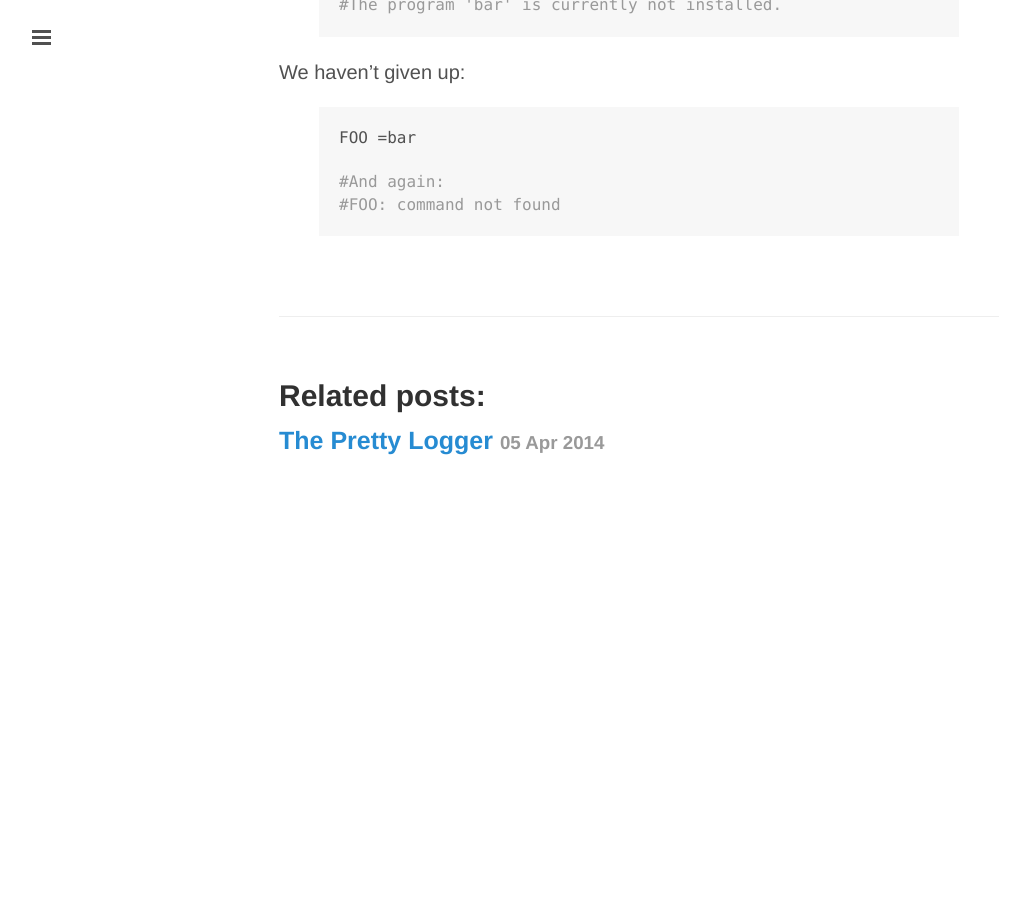
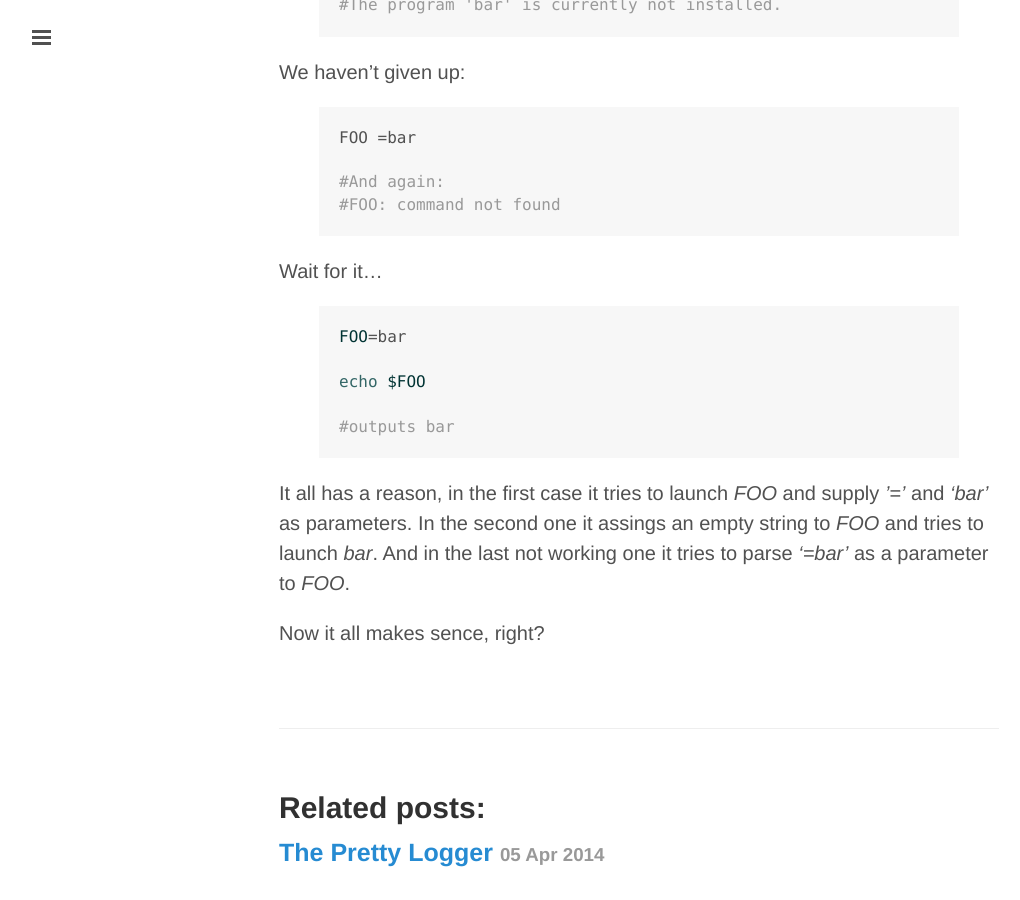
Before and after one commit to lyuboraykov/blog, a Jekyll site: the page built from _posts/2014-06-19-the-big-bash.markdown, in a window 1280 px wide and 900 px high, scrolled down 1041 px. Shown: the whole window, without its empty margins (1-1021 px from the left). Built offline with Jekyll 4.4.1, drawn with Linux system fonts in a browser that asks for light colours; Markdown is read by kramdown in place of the engine named in the settings; before the commit the page ends 1557 px from its top, so only the background shows below that.

Commit message:
Added content to The Big Bash

```diff
--- a/_posts/2014-06-19-the-big-bash.markdown
+++ b/_posts/2014-06-19-the-big-bash.markdown
@@ -45,3 +45,20 @@ FOO =bar
 #And again:
 #FOO: command not found
 {% endhighlight %}
+
+Wait for it...
+
+{% highlight bash %}
+FOO=bar
+
+echo $FOO
+
+#outputs bar
+{% endhighlight %}
+
+It all has a reason, in the first case it tries to launch *FOO* and supply
+*'='* and *'bar'* as parameters.
+In the second one it assings an empty string to *FOO* and tries to launch *bar*.
+And in the last not working one it tries to parse *'=bar'* as a parameter to *FOO*.
+
+Now it all makes sence, right?
```
